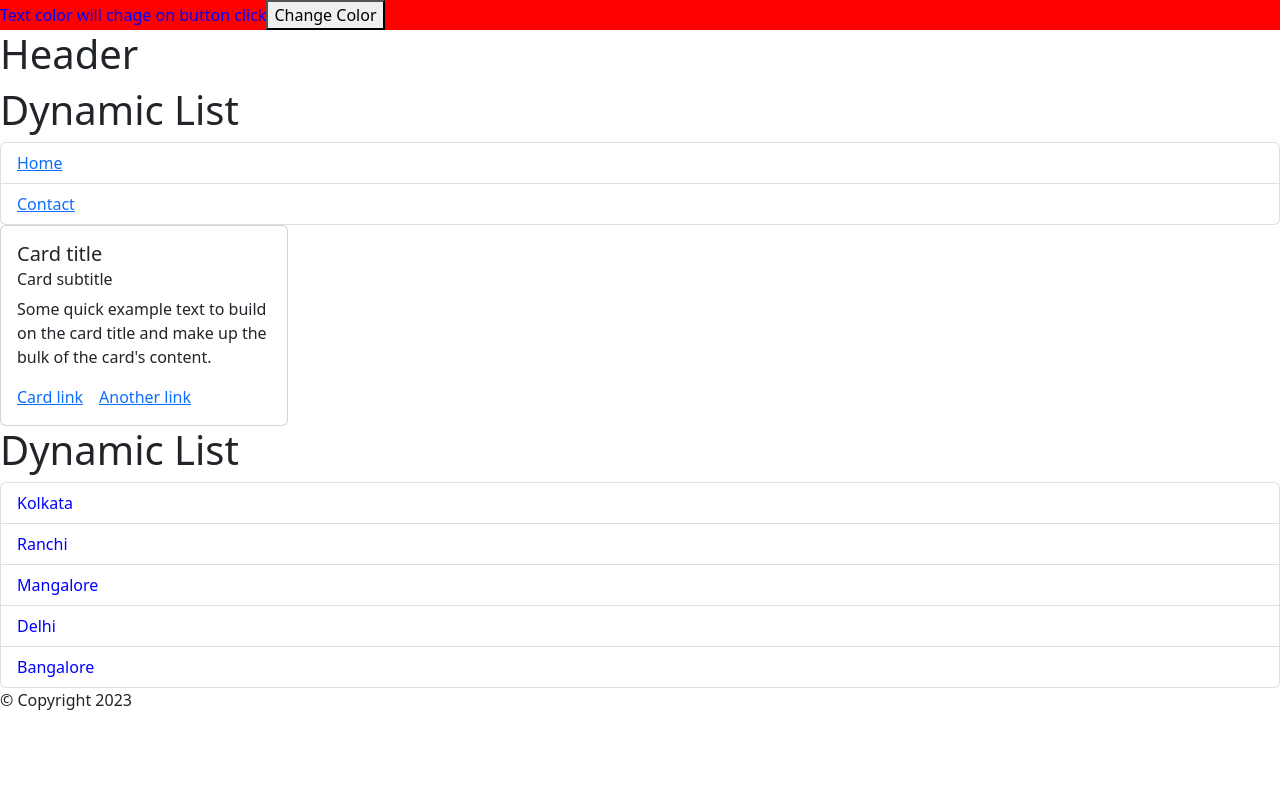
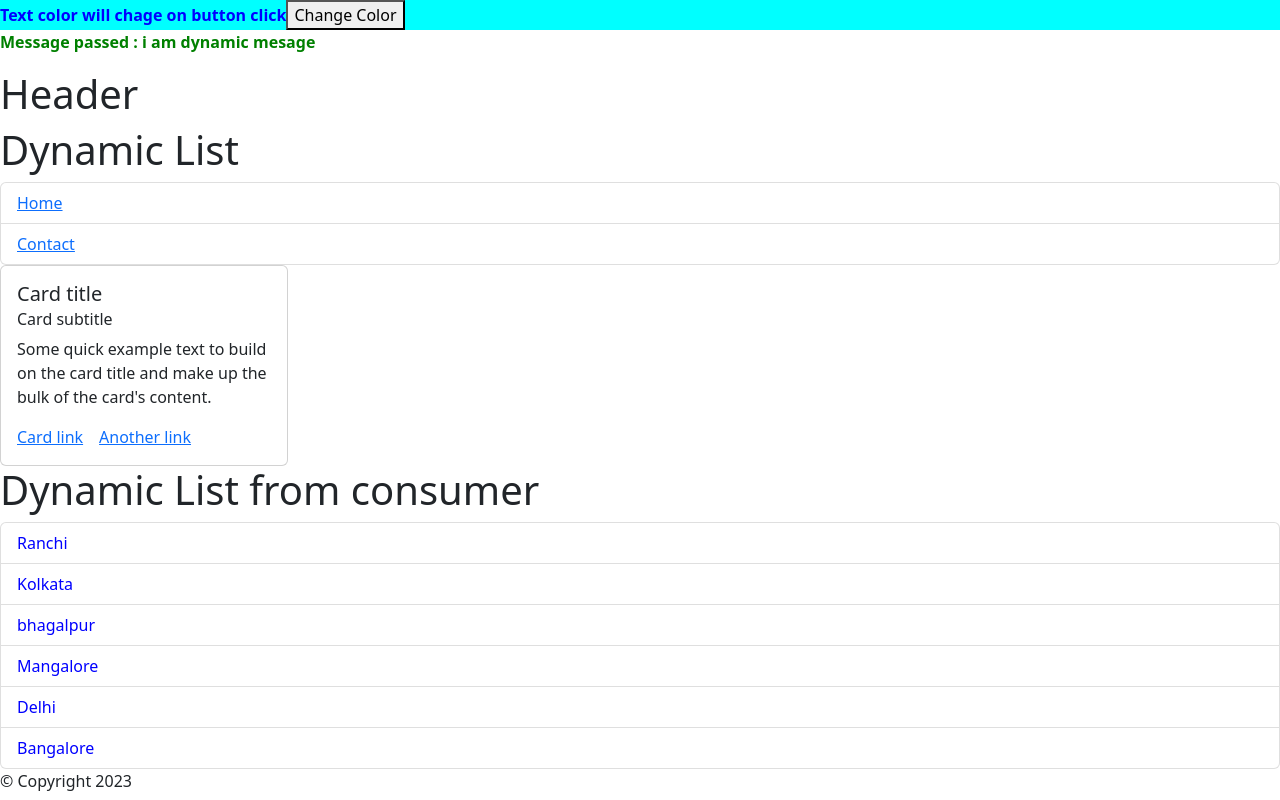
Before and after one commit to kumarrajtrivium/SampleReactTest, a React (Vite) app in the folder sample-project/: page /home in a window 1280 px wide. Built offline with nearby package versions, Linux system fonts and the light colour scheme.

Commit message:
prop interface

```diff
--- a/sample-project/src/App.tsx
+++ b/sample-project/src/App.tsx
@@ -2,12 +2,14 @@ import Header from "./Component/Header";
 import Footer from "./Component/Footer";
 import MainContent from "./Component/MainContent";
 import Menu from "./Component/Menu";
-import FacColor from "./Component/FavColor";
+import FavColor from "./Component/FavColor";
+import Message from "./Component/Message";
 
 function App() {
   return (
     <div>
-      <FacColor></FacColor>
+      <FavColor></FavColor>
+      <Message text="i am dynamic mesage"></Message>
       <Header />
       <span>
         <Menu />
--- a/sample-project/src/Component/FavColor.tsx
+++ b/sample-project/src/Component/FavColor.tsx
@@ -1,10 +1,10 @@
 import { useState } from "react";
 
-function FacColor() {
+function FavColor() {
   const [color, setColor] = useState("blue");
   return (
-    <div style={{ color: color, backgroundColor: "Red" }}>
-      Text color will chage on button click
+    <div style={{ color: color, backgroundColor: "aqua" }}>
+      <b>Text color will chage on button click</b>
       <button
         onClick={() =>
           setColor("#" + Math.floor(Math.random() * 16777215).toString(16))
@@ -15,4 +15,4 @@ function FacColor() {
     </div>
   );
 }
-export default FacColor;
+export default FavColor;
--- a/sample-project/src/Component/ListGroup.tsx
+++ b/sample-project/src/Component/ListGroup.tsx
@@ -1,7 +1,13 @@
 import { MouseEvent, useState } from "react";
 
-function ListGroup() {
-  let array = ["Kolkata", "Ranchi", "Mangalore", "Delhi", "Bangalore"];
+interface Props {
+  Heading: string;
+  City: string[];
+}
+
+function ListGroup(prop: Props) {
+  //let array = ["Kolkata", "Ranchi", "Mangalore", "Delhi", "Bangalore"];
+  let array = prop.City;
   //array = [];
   const [activeIndex, setActiveIndex] = useState(-1);
   const [color, setColor] = useState("blue");
@@ -13,7 +19,7 @@ function ListGroup() {
   };
   return (
     <>
-      <h1>Dynamic List</h1>
+      <h1>{prop.Heading}</h1>
       {array.length === 0 && <p>No Item found in the list</p>}
       <ul className="list-group">
         {array.map((x, index) => (
--- a/sample-project/src/Component/MainContent.tsx
+++ b/sample-project/src/Component/MainContent.tsx
@@ -2,10 +2,18 @@ import Card from "./Card";
 import ListGroup from "./ListGroup";
 
 function MainContent() {
+  let city = [
+    "Ranchi",
+    "Kolkata",
+    "bhagalpur",
+    "Mangalore",
+    "Delhi",
+    "Bangalore",
+  ];
   return (
     <>
       <Card></Card>
-      <ListGroup></ListGroup>
+      <ListGroup Heading="Dynamic List from consumer" City={city}></ListGroup>
     </>
   );
 }
--- a/sample-project/src/Component/Menu.tsx
+++ b/sample-project/src/Component/Menu.tsx
@@ -1,6 +1,6 @@
 import { MouseEvent } from "react";
 
-function ListGroup() {
+function Menu() {
   let array = ["Home", "Contact"];
   //array = [];
   const handleClick = (event: MouseEvent) => console.log({ event });
@@ -18,4 +18,4 @@ function ListGroup() {
     </>
   );
 }
-export default ListGroup;
+export default Menu;
--- a/sample-project/src/Component/Message.tsx
+++ b/sample-project/src/Component/Message.tsx
@@ -1,8 +1,37 @@
 import "./message.css";
 
-function Message() {
-  const name = "My First React Application";
-  if (name) return <p className="greenTest">{name}</p>;
-  return <p className="greyTest">Hello world</p>;
+interface Props {
+  text: string;
 }
+
+// function Message(prop: Props) {
+//   const name = prop.text;
+//   if (name)
+//     return (
+//       <p className="greenTest">
+//         <b>{"Message passed : " + name}</b>
+//       </p>
+//     );
+//   return (
+//     <p className="greyTest">
+//       <b>No message passed</b>
+//     </p>
+//   );
+// }
+
+function Message({ text }: Props) {
+  const name = text;
+  if (name)
+    return (
+      <p className="greenTest">
+        <b>{"Message passed : " + name}</b>
+      </p>
+    );
+  return (
+    <p className="greyTest">
+      <b>No message passed</b>
+    </p>
+  );
+}
+
 export default Message;
```
